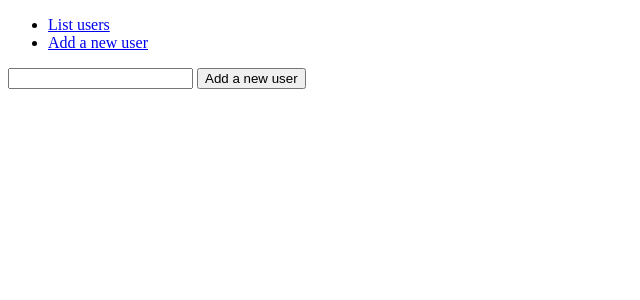
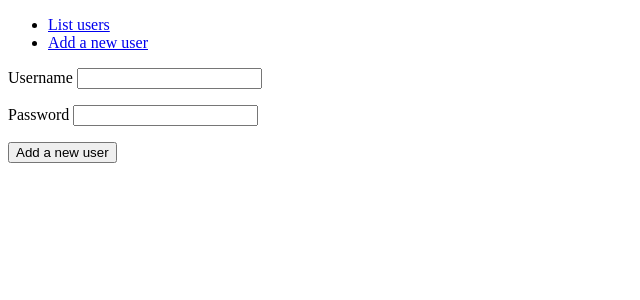
Before and after one commit to Eelinki/tsoha-2020, a Flask app: page /users/new/ in a window 1280 px wide. Shown: the top 300 px of the page, without its empty margins (0-640 px from the left). Run offline with Flask 2, Linux system fonts and the light colour scheme.

Commit message:
Added form validation

```diff
--- a/application/templates/users/list.html
+++ b/application/templates/users/list.html
@@ -3,13 +3,15 @@
 {% block body %}
   <table>
     <tr>
-      <th>User</th>
+      <th>Username</th>
+      <th>Password</th>
       <th>Date created</th>
       <th>Reset password</th>
     </tr>
     {% for user in users %}
     <tr>
       <td>{{ user.name }}</td>
+      <td>{{ user.password }}</td>
       <td>{{ user.date_created }}</td>
       <td>
         <form method="POST" action="{{ url_for('users_reset_password', user_id=user.id) }}">
--- a/application/templates/users/new.html
+++ b/application/templates/users/new.html
@@ -1,8 +1,25 @@
 {% extends "layout.html" %}
 
 {% block body %}
-<form method="POST" action="{{ url_for('users_create') }}">
-  <input type="text" name="name"/>
-  <input type="submit" value="Add a new user"/>
-</form>
+  <form method="POST" action="{{ url_for('users_create') }}">
+    <p>
+      {{ form.username.label }} {{ form.username }}
+
+      <ul>
+        {% for error in form.username.errors %}
+          <li>{{ error }}</li>
+        {% endfor %}
+      </ul>
+    </p>
+    <p>
+      {{ form.password.label }} {{ form.password }}
+
+      <ul>
+        {% for error in form.password.errors %}
+          <li>{{ error }}</li>
+        {% endfor %}
+      </ul>
+    </p>
+    <input type="submit" value="Add a new user"/>
+  </form>
 {% endblock %}
--- /dev/null
+++ b/application/users/forms.py
@@ -0,0 +1,10 @@
+from flask_wtf import FlaskForm
+from wtforms import StringField, PasswordField
+from wtforms.validators import Length, InputRequired
+
+class UserForm(FlaskForm):
+    username = StringField("Username", [InputRequired(), Length(max=16)])
+    password = PasswordField("Password", [InputRequired(), Length(min=8)])
+
+    class Meta:
+        csrf = False
--- a/application/users/views.py
+++ b/application/users/views.py
@@ -1,6 +1,7 @@
 from application import app, db
 from flask import redirect, render_template, request, url_for
 from application.users.models import User
+from application.users.forms import UserForm
 
 @app.route("/users", methods=["GET"])
 def users_index():
@@ -8,13 +9,19 @@ def users_index():
 
 @app.route("/users/new/")
 def users_form():
-    return render_template("users/new.html")
+    return render_template("users/new.html", form = UserForm())
 
 @app.route("/users/", methods=["POST"])
 def users_create():
-    u = User(request.form.get("name"))
+    form = UserForm(request.form)
 
-    db.session().add(u)
+    if not form.validate():
+        return render_template("users/new.html", form = form)
+
+    user = User(form.username.data)
+    user.password = form.password.data
+
+    db.session().add(user)
     db.session().commit()
 
     return redirect(url_for("users_index"))
```
